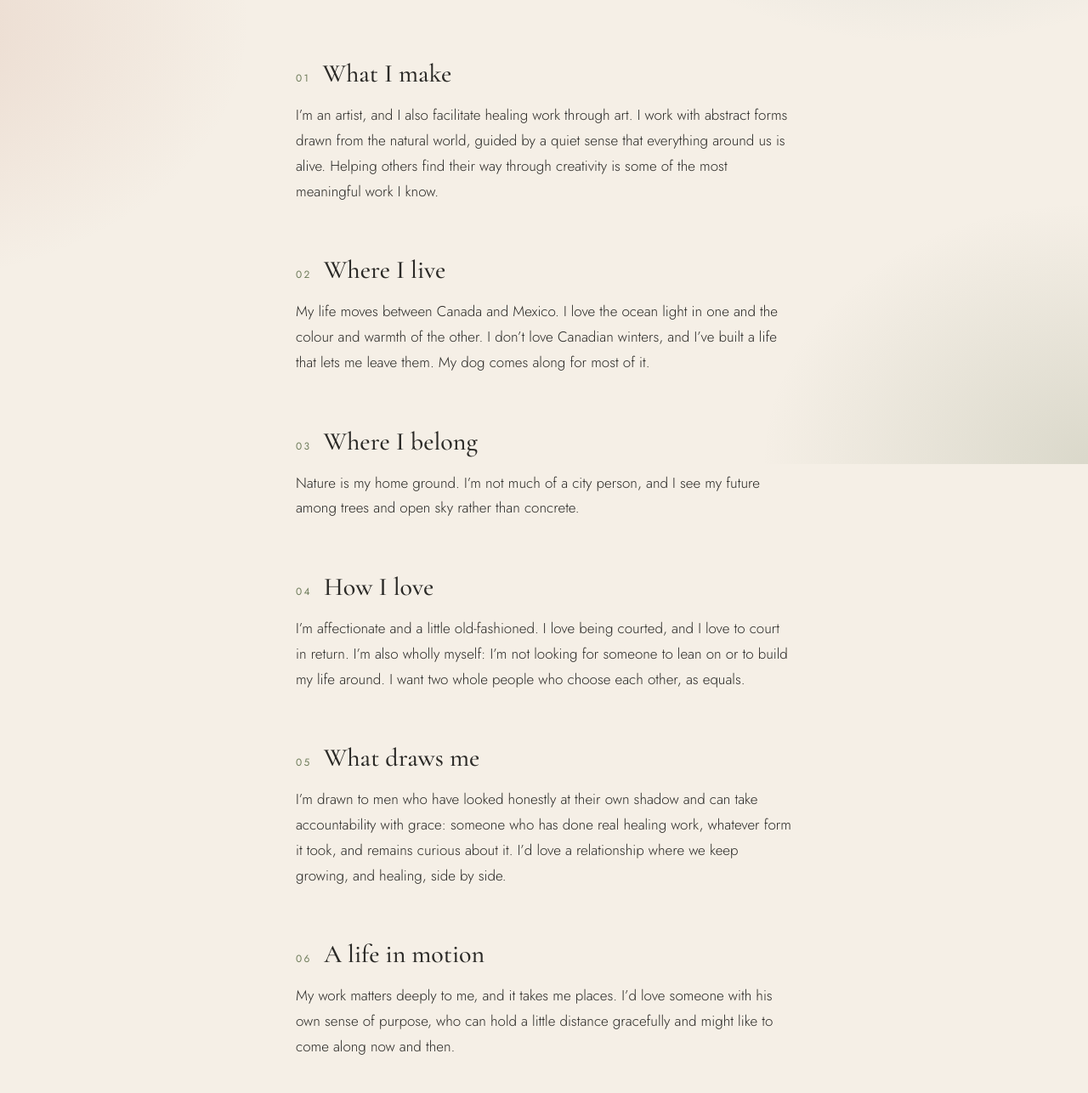
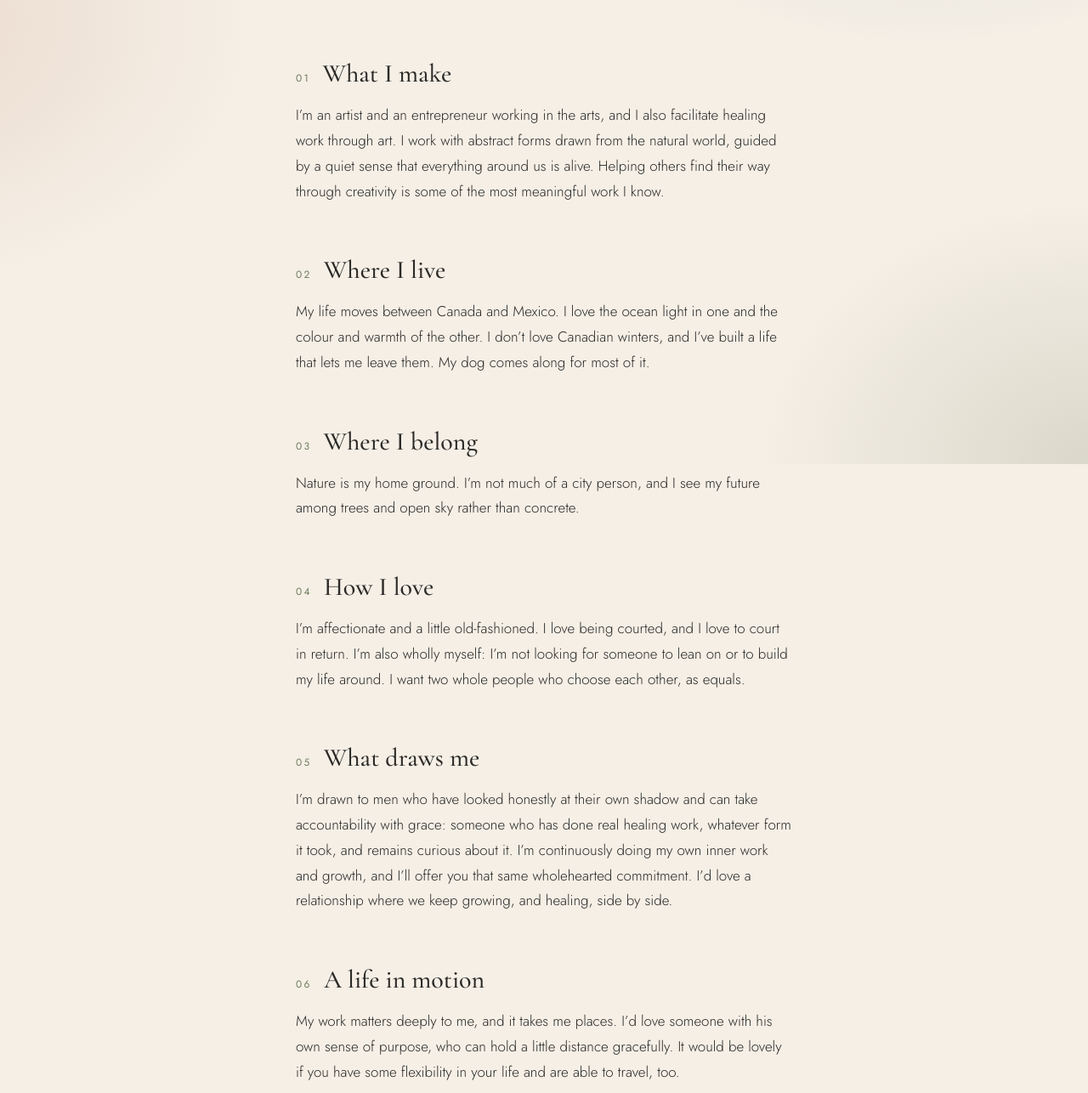
Before and after one commit to natalie2026-aligned/natalie2026-aligned.github.io, a plain HTML site: page index.html in a window 1280 px wide. Shown: the part 254-1540 px from the top of the page at 85% size. Drawn offline with nearby package versions, Linux system fonts and the light colour scheme.

Commit message:
Add files via upload

```diff
--- a/index.html
+++ b/index.html
@@ -79,7 +79,7 @@
 
   <section>
     <h2><span class="n">01</span> What I make</h2>
-    <p>I’m an artist, and I also facilitate healing work through art. I work with abstract forms drawn from the natural world, guided by a quiet sense that everything around us is alive. Helping others find their way through creativity is some of the most meaningful work I know.</p>
+    <p>I’m an artist and an entrepreneur working in the arts, and I also facilitate healing work through art. I work with abstract forms drawn from the natural world, guided by a quiet sense that everything around us is alive. Helping others find their way through creativity is some of the most meaningful work I know.</p>
   </section>
 
   <section>
@@ -99,12 +99,12 @@
 
   <section>
     <h2><span class="n">05</span> What draws me</h2>
-    <p>I’m drawn to men who have looked honestly at their own shadow and can take accountability with grace: someone who has done real healing work, whatever form it took, and remains curious about it. I’d love a relationship where we keep growing, and healing, side by side.</p>
+    <p>I’m drawn to men who have looked honestly at their own shadow and can take accountability with grace: someone who has done real healing work, whatever form it took, and remains curious about it. I’m continuously doing my own inner work and growth, and I’ll offer you that same wholehearted commitment. I’d love a relationship where we keep growing, and healing, side by side.</p>
   </section>
 
   <section>
     <h2><span class="n">06</span> A life in motion</h2>
-    <p>My work matters deeply to me, and it takes me places. I’d love someone with his own sense of purpose, who can hold a little distance gracefully and might like to come along now and then.</p>
+    <p>My work matters deeply to me, and it takes me places. I’d love someone with his own sense of purpose, who can hold a little distance gracefully. It would be lovely if you have some flexibility in your life and are able to travel, too.</p>
   </section>
 
   <section class="plain">
```
